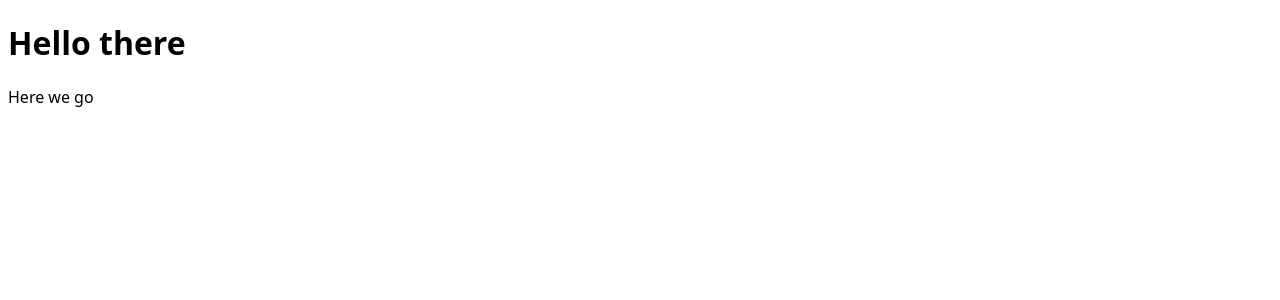
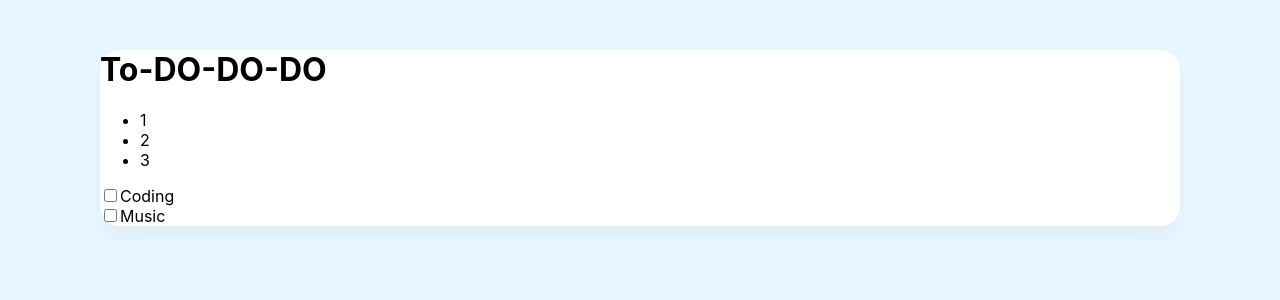
Before and after one commit to AleksRodkin/react-to-do-app, a React (Create React App) app: page / in a window 1280 px wide. Shown: the top 300 px of the page. Built offline with nearby package versions, Linux system fonts and the light colour scheme.

Commit message:
Сделал минимальную вёрстку, хэдер, контейнер для задач, отступы для элементов и цвет заднего фона

```diff
--- a/package.json
+++ b/package.json
@@ -7,6 +7,7 @@
     "@testing-library/jest-dom": "^6.8.0",
     "@testing-library/react": "^16.3.0",
     "@testing-library/user-event": "^13.5.0",
+    "macro-css": "^1.0.5",
     "react": "^19.1.1",
     "react-dom": "^19.1.1",
     "react-scripts": "5.0.1",
--- a/src/App.js
+++ b/src/App.js
@@ -1,10 +1,29 @@
-
-
 function App() {
   return (
-    <div className="App">
-      <h1>Hello there</h1>
-      <p>Here we go</p>
+    <div className="wrapper clear p-30">
+      <div className="header d-flex justify-between">
+        <div className="header__text">
+          <h1>To-DO-DO-DO</h1>
+        </div>
+        <div className="header__buttons d-flex align-center">
+          <ul className="d-flex justify-center">
+            <li className="mr-30">1</li>
+            <li className="mr-30">2</li>
+            <li className="">3</li>
+          </ul>
+        </div>
+      </div>
+      <div className="tasks-container">
+        <div class="task-open"></div>
+        <div>
+          <input type="checkbox" id="coding" name="interest" value="coding" />
+          <label for="coding">Coding</label>
+        </div>
+        <div>
+          <input type="checkbox" id="music" name="interest" value="music" />
+          <label for="music">Music</label>
+        </div>
+      </div>
     </div>
   );
 }
--- a/src/index.js
+++ b/src/index.js
@@ -2,6 +2,7 @@ import React from 'react';
 import ReactDOM from 'react-dom/client';
 import './index.scss';
 import App from './App';
+import 'macro-css';
 
 
 const root = ReactDOM.createRoot(document.getElementById('root'));
--- a/src/index.scss
+++ b/src/index.scss
@@ -1,5 +1,18 @@
 body {
-  font-family: system-ui;
+  margin: 0;
   -webkit-font-smoothing: antialiased;
   -moz-osx-font-smoothing: grayscale;
+  background-color: #e7f6ff;
 }
+
+* {
+  font-family: 'Inter', system-ui;
+}
+
+.wrapper {
+  background: #FFFFFF;
+  box-shadow: 0px 10px 20px rgba(0, 0, 0, 0.04);
+  border-radius: 20px;
+  max-width: 1080px;
+  margin: 50px auto;
+}
```
Also changed, not shown: 1 other file (tests, documents, lock files or other folders).
